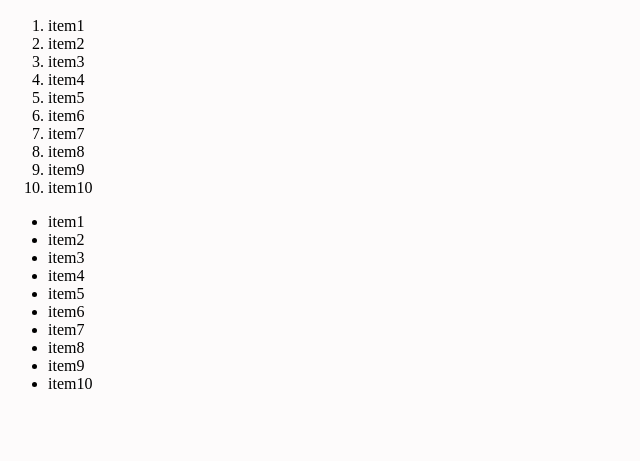
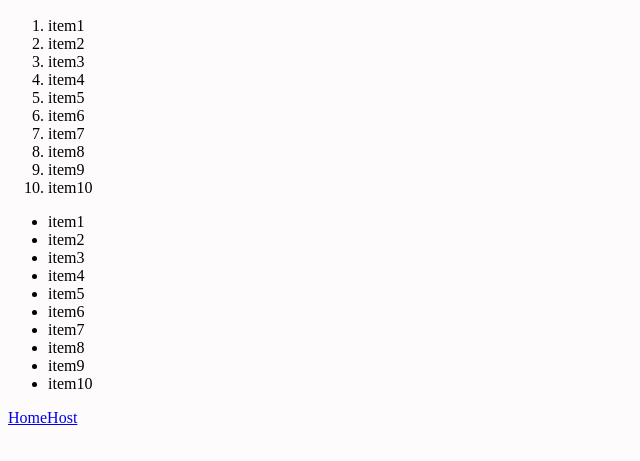
Before and after one commit to otavioasnhack/otavio-first-repositorio, a website: page index.html in a window 1280 px wide. Shown: the part 311-772 px from the top of the page, without its empty margins (0-640 px from the left). Drawn offline with Linux system fonts and the light colour scheme.

Commit message:
desafio 7 concluido com sucesso

```diff
--- a/index.html
+++ b/index.html
@@ -38,5 +38,6 @@
         <li>item10</li>
     </ul>
     <footer id="rodape"></footer>
+    <a href="https://www.homehost.com.br/" target="_blank">HomeHost</a></p>
 </body>
 </html>
```
